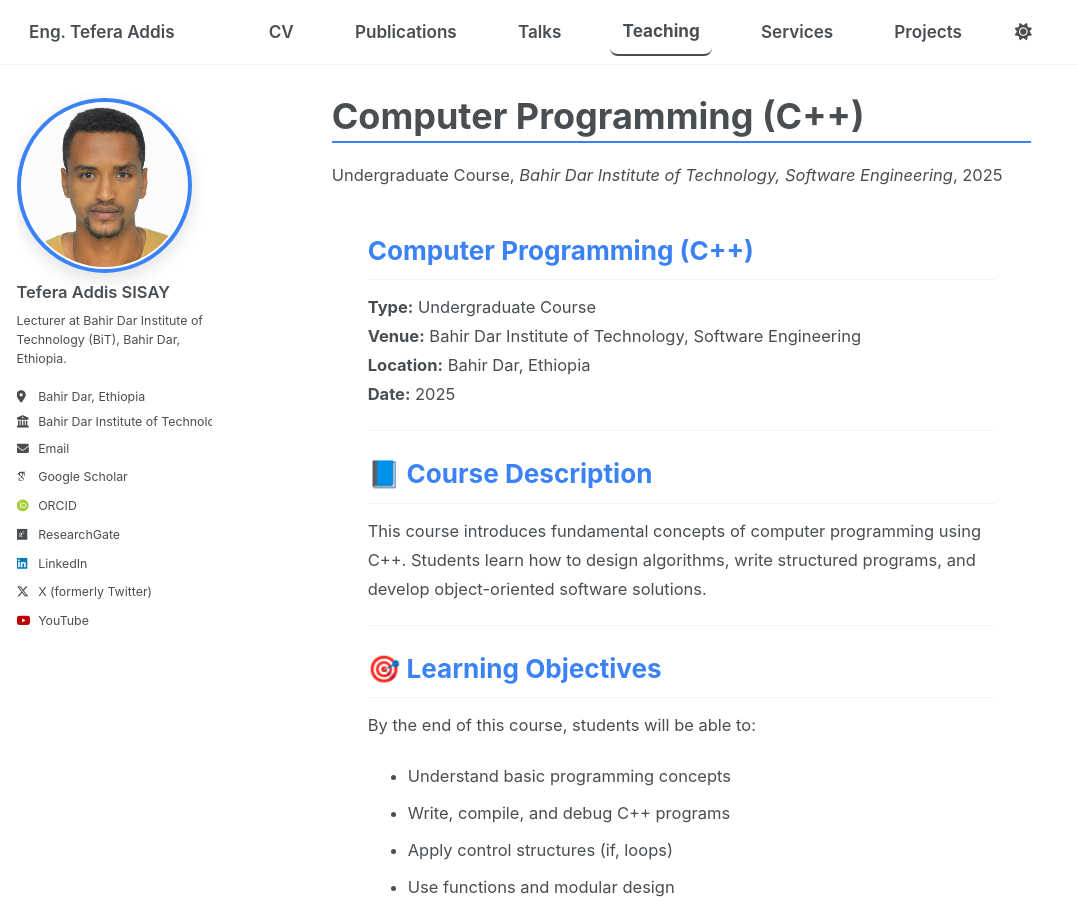
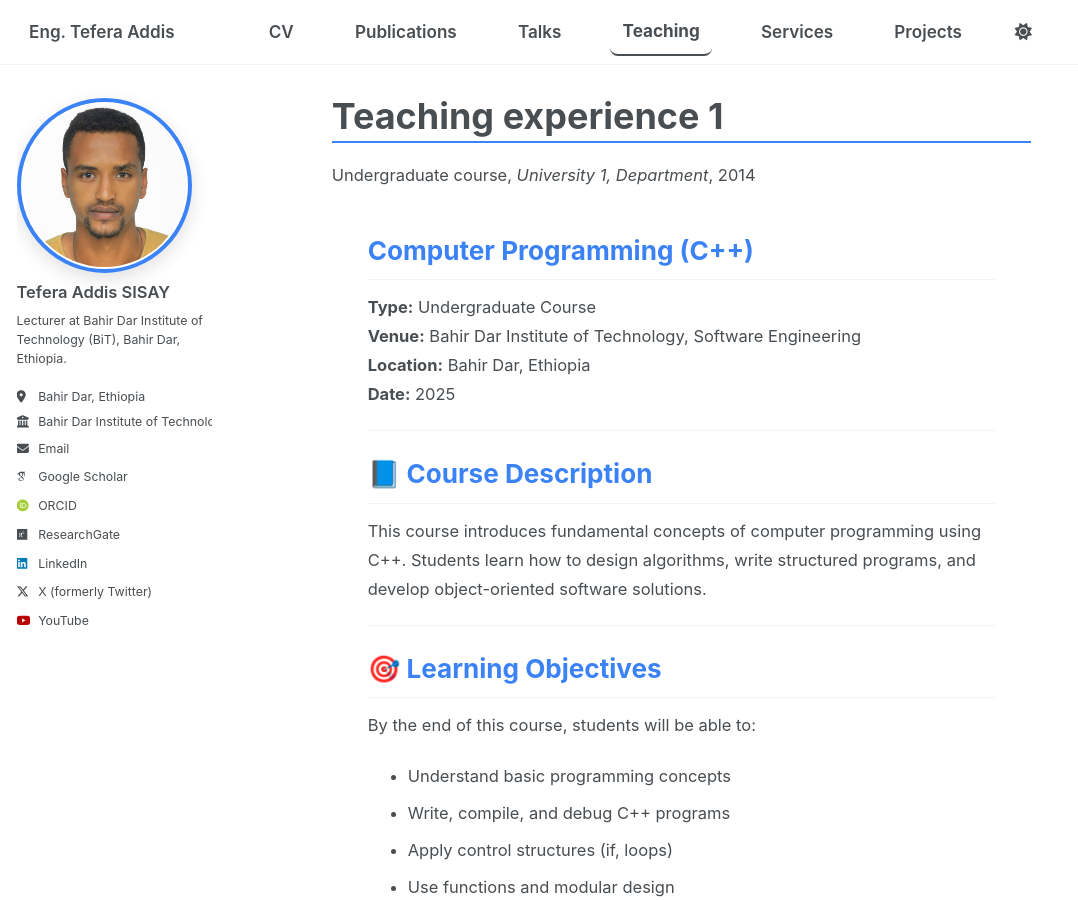
Before and after one commit to tefera-addis-sisay/tefera-addis-sisay.github.io, a Jekyll site: the page built from _teaching/computer-programming-cpp.md, in a window 1280 px wide and 900 px high. Shown: the whole window, without its empty margins (0-1078 px from the left). Built offline with Jekyll 4.4.1, drawn with Linux system fonts in a browser that asks for light colours; some web fonts are replaced; a script bundle is joined from its source files by our own code; library files that are not in the unit come from our copies.

Commit message:
Update computer-programming-cpp.md

```diff
--- a/_teaching/computer-programming-cpp.md
+++ b/_teaching/computer-programming-cpp.md
@@ -1,14 +1,13 @@
 ---
-title: "Computer Programming (C++)"
+title: "Teaching experience 1"
 collection: teaching
-type: "Undergraduate Course"
-permalink: /teaching/computer-programming-cpp/
-layout: single
-author_profile: true
-venue: "Bahir Dar Institute of Technology, Software Engineering"
-location: "Bahir Dar, Ethiopia"
-date: 2025-09-01
+type: "Undergraduate course"
+permalink: /teaching/2014-spring-teaching-1
+venue: "University 1, Department"
+date: 2014-01-01
+location: "City, Country"
 ---
+
 
 ## Computer Programming (C++)
 
```
